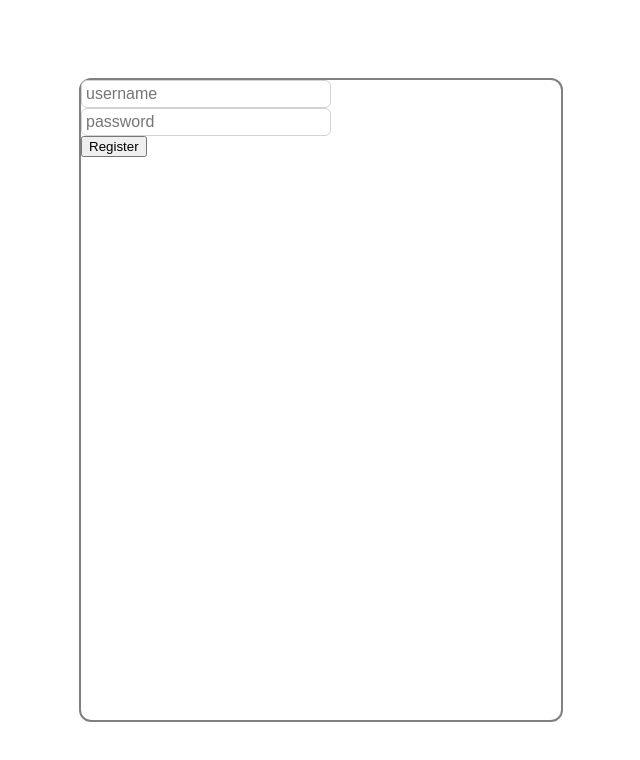
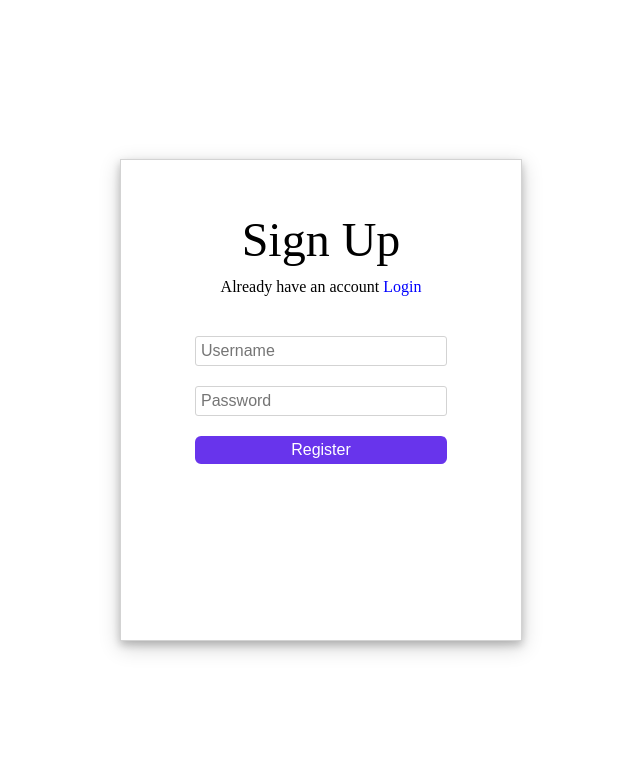
Before and after one commit to V1nce-dev/Garage-Sale, a Next.js app in the folder client/: page /register in a window 1280 px wide. Shown: the top 760 px of the page, without its empty margins (319-959 px from the left). Built offline with nearby package versions, Linux system fonts and the light colour scheme.

Commit message:
styled RegisterForm

```diff
--- a/client/src/components/form/RegisterForm.jsx
+++ b/client/src/components/form/RegisterForm.jsx
@@ -1,32 +1,86 @@
 "use client";
 import styled from "styled-components";
 import { useState } from "react";
+import { useRouter } from "next/navigation";
 import axios from "axios";
 
 const Container = styled.div`
-  border: 2px solid gray;
-  border-radius: 12px;
-  height: 40rem;
-  width: 30rem;
+  display: flex;
+  flex-direction: column;
+  justify-content: center;
+  align-items: center;
+  border: 1px solid lightgray;
+  height: 30rem;
+  width: 25rem;
+  box-shadow:
+    0 4px 8px 0 rgba(0, 0, 0, 0.2),
+    0 6px 20px 0 rgba(0, 0, 0, 0.19);
   position: absolute;
   top: 50%;
   left: 50%;
   transform: translate(-50%, -50%);
 `;
 
+const TextContainer = styled.div`
+  position: absolute;
+  top: 20px;
+  text-align: center;
+`;
+
+const Text = styled.h1`
+  font-size: ${({ $variant }) => ($variant === "small" ? "1rem" : "3rem")};
+  margin-bottom: ${({ $variant }) => ($variant === "signup" ? "0px" : "20px")};
+  font-weight: 100;
+`;
+
+const Span = styled.span`
+  color: blue;
+  cursor: pointer;
+  &:hover {
+    text-decoration: underline;
+  }
+`;
+
+const Form = styled.form`
+  display: flex;
+  flex-direction: column;
+  gap: 20px;
+`;
+
 const Input = styled.input`
-  display: grid;
-  grid-template-columns: repeat(3, minmax(0, 1fr));
   border: 1px solid lightgray;
-  border-radius: 6px;
-  padding: 4px;
+  border-radius: 3px;
+  padding: 5px;
   width: 15rem;
   font-size: medium;
+`;
+
+const Button = styled.button`
+  border: none;
+  border-radius: 6px;
+  padding: 5px;
+  font-size: medium;
+  cursor: pointer;
+  box-sizing: border-box;
+  transition: 0.2s all ease-out;
+  background: #6834ec;
+  color: white;
+  &:hover {
+    background: #8b5eeb;
+  }
+`;
+
+const Error = styled.h1`
+  color: red;
+  font-size: medium;
+  font-weight: 100;
 `;
 
 const RegisterForm = () => {
   const [username, setUsername] = useState("");
   const [password, setPassword] = useState("");
+  const [error, setError] = useState(null);
+  const router = useRouter();
 
   const handleSubmit = async (e) => {
     e.preventDefault();
@@ -41,30 +95,41 @@ const RegisterForm = () => {
           headers: {
             "Content-Type": "application/json",
           },
-        },
+        }
       );
+      setUsername("");
+      setPassword("");
+      router.push("/login");
     } catch (error) {
-      console.log(error.response.data);
+      setError(error.response.data);
     }
   };
 
   return (
     <Container>
-      <form onSubmit={handleSubmit}>
+      <TextContainer>
+        <Text $variant="signup">Sign Up</Text>
+        <Text $variant="small">
+          Already have an account{" "}
+          <Span onClick={() => router.push("/login")}>Login</Span>
+        </Text>
+      </TextContainer>
+      <Form onSubmit={handleSubmit}>
         <Input
           type="text"
           value={username}
           onChange={(e) => setUsername(e.target.value)}
-          placeholder="username"
+          placeholder="Username"
         />
         <Input
           type="password"
           value={password}
           onChange={(e) => setPassword(e.target.value)}
-          placeholder="password"
+          placeholder="Password"
         />
-        <button>Register</button>
-      </form>
+        <Button $variant="outline">Register</Button>
+      </Form>
+      {error && <Error>{error.message}</Error>}
     </Container>
   );
 };
```
Also changed, not shown: client/src/app/page.jsx (+6 -92 lines).
